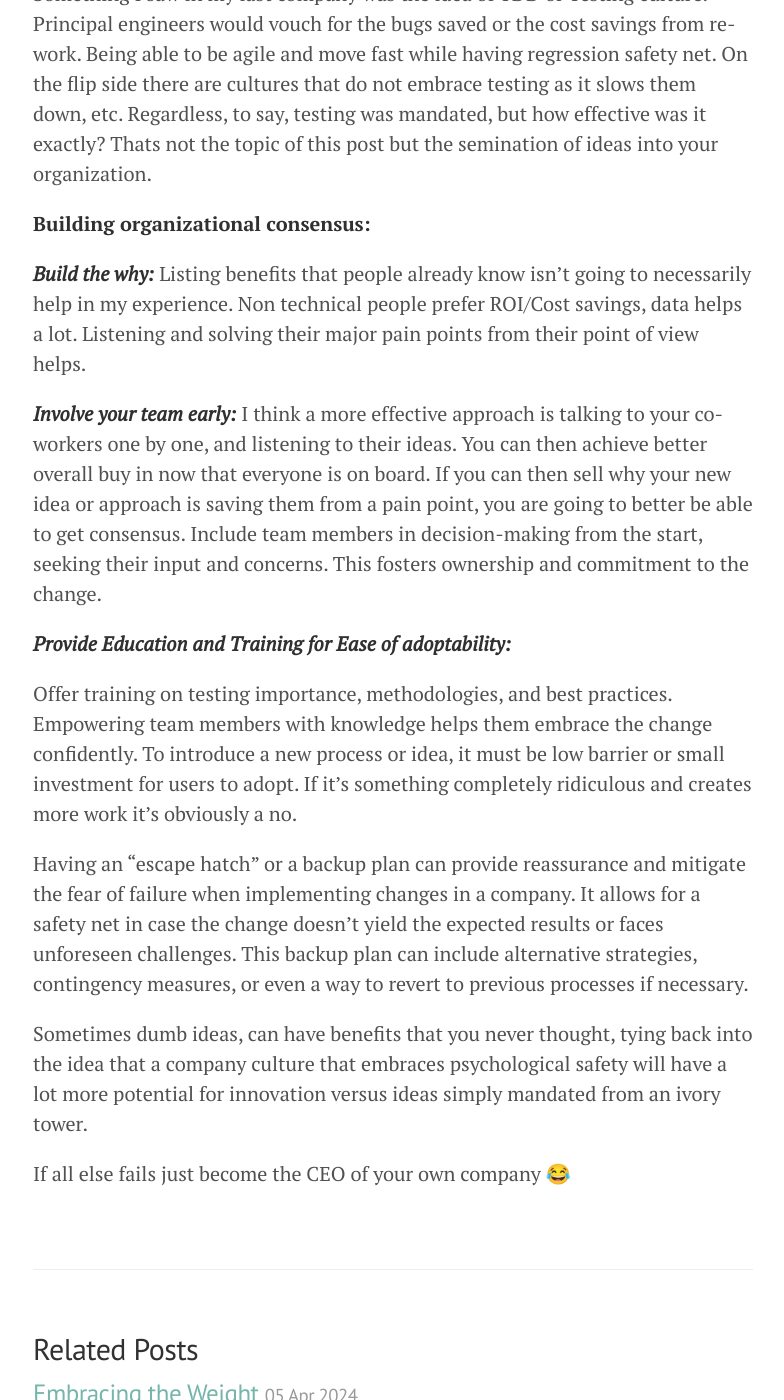
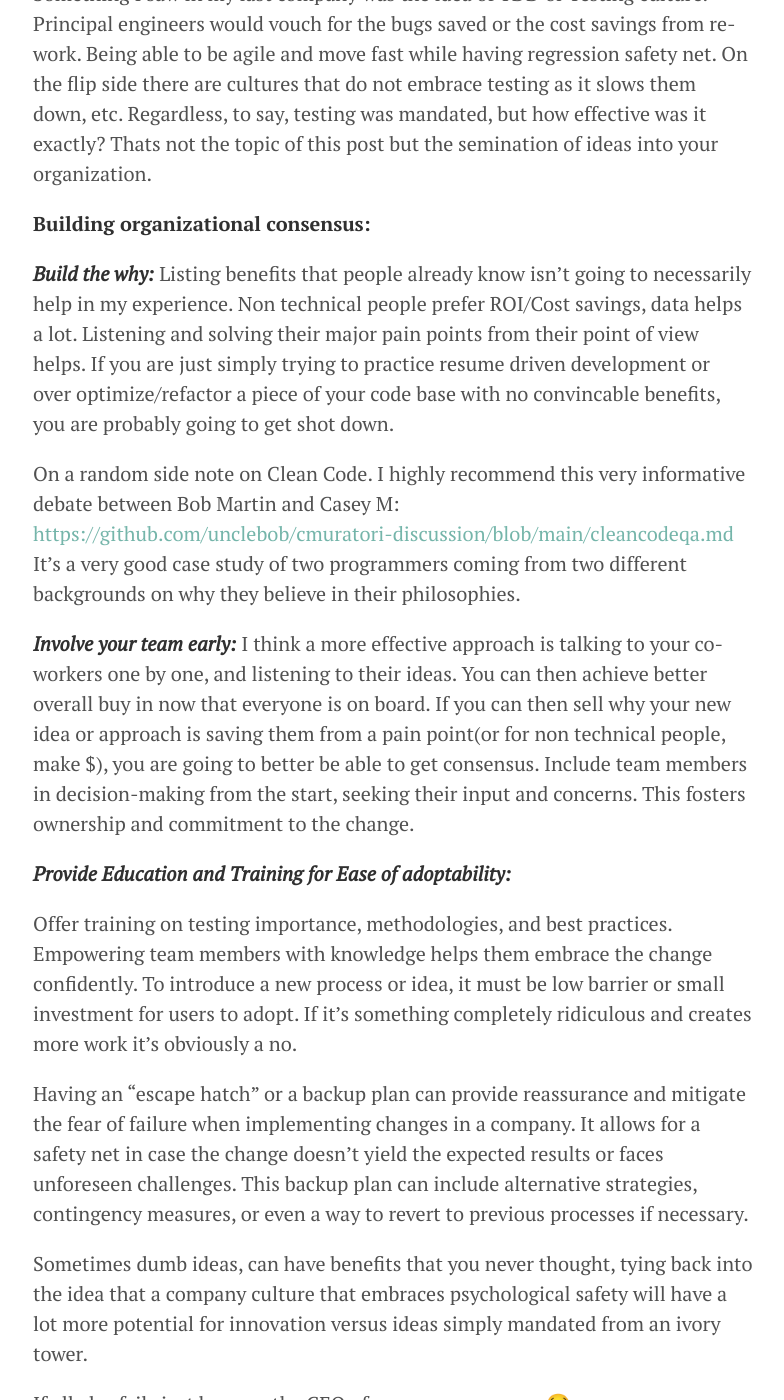
Before and after one commit to sngeth/sngeth.github.io, a Jekyll site: the page built from _posts/2024-04-11-welcoming-dumb-ideas.md, in a window 1280 px wide and 1400 px high, scrolled down 943 px. Shown: the whole window, without its empty margins (247-1031 px from the left). Built offline with Jekyll 4.4.1, drawn with Linux system fonts in a browser that asks for light colours; comment, search, counter and statistics services are not loaded.

Commit message:
Updates to dumb ideas post

```diff
--- a/_posts/2024-04-11-welcoming-dumb-ideas.md
+++ b/_posts/2024-04-11-welcoming-dumb-ideas.md
@@ -23,11 +23,17 @@ Something I saw in my last company was the idea of TDD or Testing culture. Princ
 
 ***Build the why:***
 Listing benefits that people already know isn’t going to necessarily help in my experience. Non technical people prefer ROI/Cost savings, data helps a lot. Listening and solving their major pain points from their point of view helps.
+If you are just simply trying to practice resume driven development or over optimize/refactor a piece of your code base with no convincable benefits, you are probably going to get shot down.
+
+On a random side note on Clean Code. I highly recommend this very informative debate between Bob Martin and Casey M:
+[https://github.com/unclebob/cmuratori-discussion/blob/main/cleancodeqa.md](https://github.com/unclebob/cmuratori-discussion/blob/main/cleancodeqa.md)
+It's a very good case study of two programmers coming from two different backgrounds on why they believe in their philosophies.
 
 ***Involve your team early:***
 I think a more effective approach is talking to your co-workers one by one, and listening to their ideas.
 You can then achieve better overall buy in now that everyone is on board.
-If you can then sell why your new idea or approach is saving them from a pain point, you are going to better be able to get consensus. Include team members in decision-making from the start, seeking their input and concerns. This fosters ownership and commitment to the change.
+If you can then sell why your new idea or approach is saving them from a pain point(or for non technical people, make $), you are going to better be able to get consensus.
+Include team members in decision-making from the start, seeking their input and concerns. This fosters ownership and commitment to the change.
 
 ***Provide Education and Training for Ease of adoptability:***
 
```
